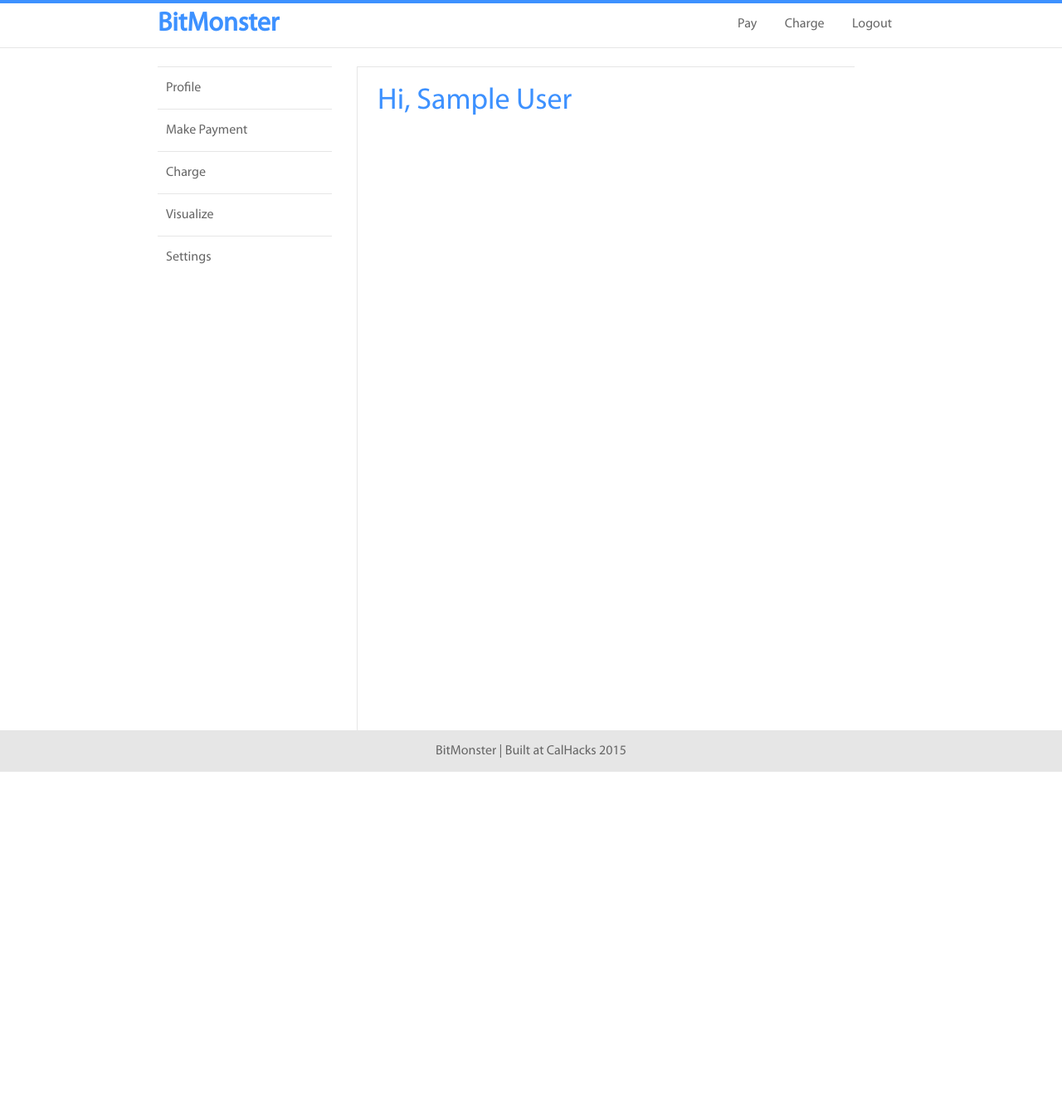
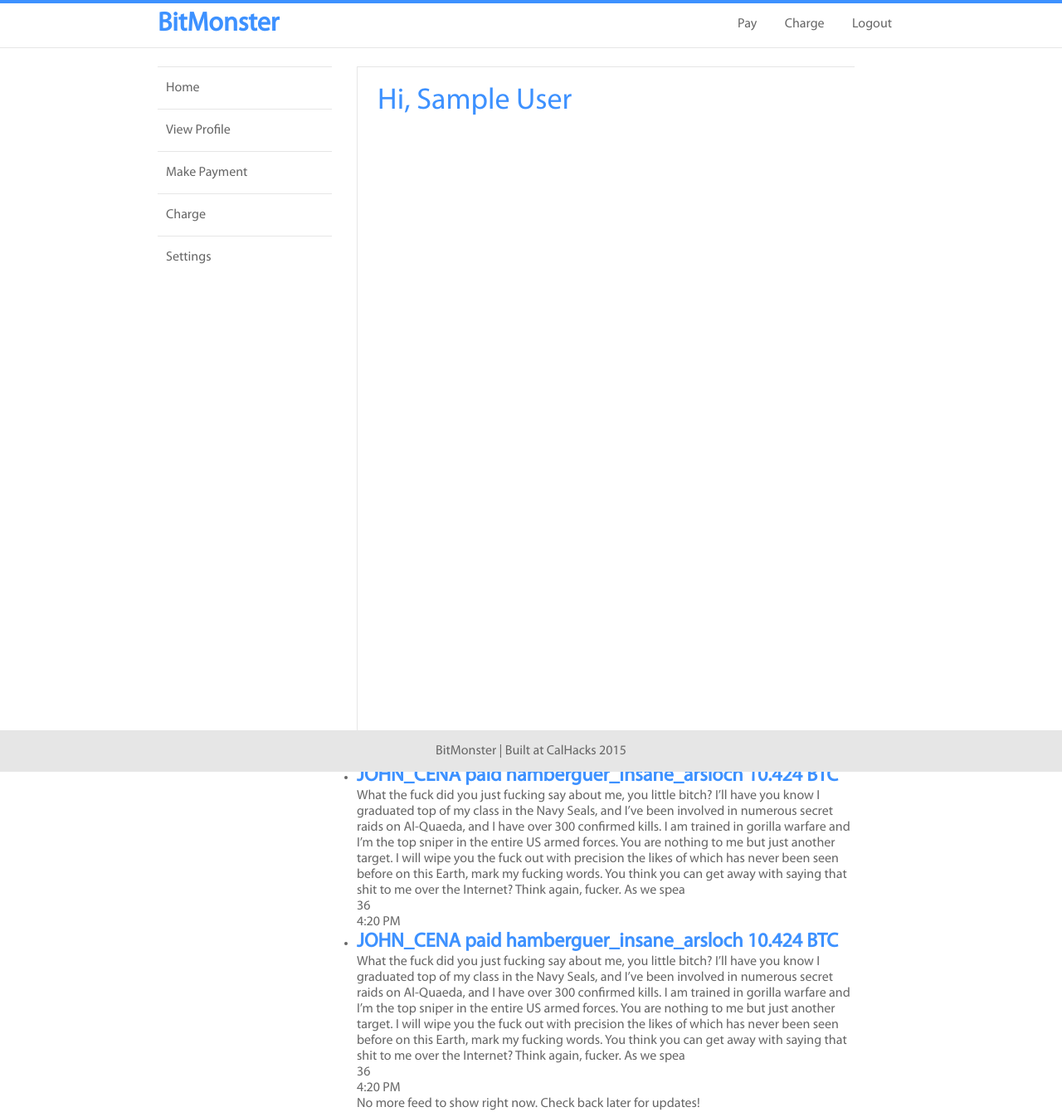
Before and after one commit to 1heart/calhacks, a Flask app: page /home in a window 1280 px wide. Shown: the whole page at 83% size. Before the commit the page ends 930 px from the top, so only its background shows below. Run offline with Flask 2, Linux system fonts and the light colour scheme; a user stored in the database is signed in; tables that the repository leaves empty hold one stand-in row (values such as "Sample post"); some libraries are stand-ins or nearby versions.

Commit message:
gr9 html stuff

```diff
--- a/templates/home.html
+++ b/templates/home.html
@@ -1,7 +1,72 @@
 {% extends 'leftnav.html' %}
 
 {% block inner_content %}
-<div class="content">
+<div>
 	<h1>Hi, {{ current_user.name }}</h1>
 </div>
+
+<div>
+	<ul>
+		<li class="transaction">
+			<a href="/transaction">
+				<div class="transaction-left">
+					<h2>JOHN_CENA paid hamberguer_insane_arsloch 10.424 BTC</h2>
+					<p>What the fuck did you just fucking say about me, you little bitch? I’ll have you know I graduated top of my class in the Navy Seals, and I’ve been involved in numerous secret raids on Al-Quaeda, and I have over 300 confirmed kills. I am trained in gorilla warfare and I’m the top sniper in the entire US armed forces. You are nothing to me but just another target. I will wipe you the fuck out with precision the likes of which has never been seen before on this Earth, mark my fucking words. You think you can get away with saying that shit to me over the Internet? Think again, fucker. As we spea</p>
+				</div>
+			</a>
+			<div class="transaction-right">
+				<a class="likable" href="/like"><i class="fa fa-heart"></i></a>
+				<p class="likes">36</p>
+			</div>
+			<div class="transaction-right-bottom">
+				<p class="timestamp">4:20 PM</p>
+			</div>
+		</li>
+
+		<li class="transaction">
+			<a href="/transaction">
+				<div class="transaction-left">
+					<h2>JOHN_CENA paid hamberguer_insane_arsloch 10.424 BTC</h2>
+					<p>What the fuck did you just fucking say about me, you little bitch? I’ll have you know I graduated top of my class in the Navy Seals, and I’ve been involved in numerous secret raids on Al-Quaeda, and I have over 300 confirmed kills. I am trained in gorilla warfare and I’m the top sniper in the entire US armed forces. You are nothing to me but just another target. I will wipe you the fuck out with precision the likes of which has never been seen before on this Earth, mark my fucking words. You think you can get away with saying that shit to me over the Internet? Think again, fucker. As we spea</p>
+				</div>
+			</a>
+			<div class="transaction-right">
+				<a class="likable" href="/like"><i class="fa fa-heart"></i></a>
+				<p class="likes">36</p>
+			</div>
+			<div class="transaction-right-bottom">
+				<p class="timestamp">4:20 PM</p>
+			</div>
+		</li>
+	</ul>
+</div>
+
+{% if transaction_list %}
+<div>
+	<ul>
+	{% for transaction in transaction_list %}
+		<a href="/transaction">
+			<li class="transaction">
+				<div class="transaction-left">
+					<h2>{{ transaction.payer_id }} just paid {{ transaction.receiver_id }} a monstrous {{ transaction.amount }} BTC.</h2>
+					<p>{{ transaction.description }}</p>
+				</div>
+				<div class="transaction-right">
+					<a class="likable" href="/like"><i class="fa fa-heart"></i></a>
+					<p class="likes">{{ transaction.likes }}</p>
+
+					<p class="timestamp">{{ transaction.timestamp }}</p>
+				</div>
+			</li>
+		</a>
+	{% endfor %}
+	</ul>
+</div>
+{% endif %}
+
+{% if not transaction_list %}
+<div class="noticebar">
+	<p>No more feed to show right now. Check back later for updates!</p>
+</div>
+{% endif %}
 {% endblock %}
--- a/templates/leftnav.html
+++ b/templates/leftnav.html
@@ -6,15 +6,18 @@
 <div class="leftnav">
 
 	<ul>
-		<a href="/profile"><li class="profile">Profile</li></a>
-		<a href="/pay"><li>Make Payment</li></a>
-		<a href="/charge"><li>Charge</li></a>
-		<a href="/profile"><li>Visualize</li></a>
+		<a href="/home"><li class="home">Home</li></a>
+		<a href="/profile"><li class="profile">View Profile</li></a>
+		<a href="/pay"><li>Make Payment<i class="fa fa-btc"></i></li></a>
+		<a href="/charge"><li>Charge<i class="fa fa-btc"></i></li></a>
 		<a href="/profile"><li>Settings</li></a>
 	</ul>
 </div>
 
-{% block inner_content %}{% endblock %}
+
+<div class="content">
+	{% block inner_content %}{% endblock %}
+</div>
 
 </div>
 {% endblock %}
```
